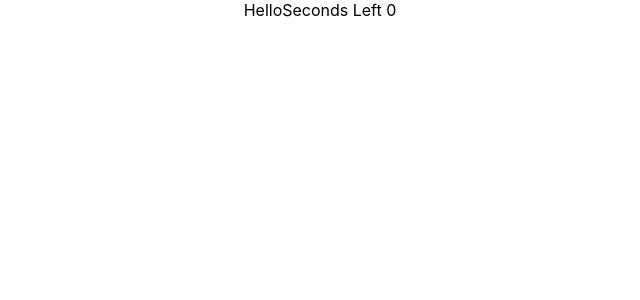
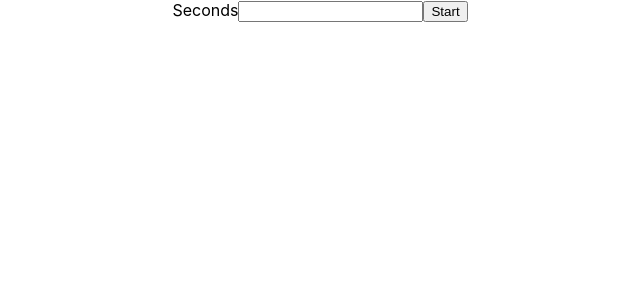
Before and after one commit to sanchit0496/reactjs-machine-coding-challenges, a React (Create React App) app in the folder countdown-timer/: page / in a window 1280 px wide. Shown: the top 300 px of the page, without its empty margins (320-960 px from the left). Built offline with nearby package versions, Linux system fonts and the light colour scheme.

Commit message:
added feature for user to input seconds data

```diff
--- a/countdown-timer/src/App.js
+++ b/countdown-timer/src/App.js
@@ -1,14 +1,38 @@
-import logo from './logo.svg';
 import './App.css';
 import useTimer from './hooks/useTimer';
+import { useState } from 'react';
 
 function App() {
-  const {secondsLeft} = useTimer(5)
+
+  const [started, setStarted] = useState(false)
+  const [secondsEntered, setSecondsEntered] = useState(0)
+
+  const {secondsLeft} = useTimer(started ? secondsEntered : null)
+
+  console.log('secondsLeft',secondsLeft)
+
+  const handleStart = () => {
+    setStarted(true)
+  }
+
+  const handleUserInput = (e, type) => {
+    if(type === 'seconds' && !isNaN(Number(e.target.value))){
+      console.log('e.target.value', e.target.value)
+      setSecondsEntered(e.target.value)
+    }
+  }
 
   return (
     <div className="App">
-      Hello
-      {`Seconds Left ${secondsLeft}`}
+
+      {started ? `Seconds Left ${secondsLeft}` :
+      <>
+       <label>Seconds</label>
+       <input type='text' onChange={(e) => handleUserInput(e, 'seconds')} />
+      </>
+      }
+
+      <button onClick={() => handleStart()}>Start</button>
     </div>
   );
 }
--- a/countdown-timer/src/hooks/useTimer.js
+++ b/countdown-timer/src/hooks/useTimer.js
@@ -1,25 +1,26 @@
 import { useState, useEffect } from "react";
 
 const useTimer = (start) => {
-    const [secondsLeft, setSecondsLeft] = useState(start)
+  const [secondsLeft, setSecondsLeft] = useState(start);
 
-    useEffect(() => {
-      let interval = setInterval(() => {
-        setSecondsLeft((prev) => {
-            if(prev === 1){
-                clearInterval(interval)
-                return 0
-            }
-            return prev -1
-        })
-      }, 1000);
-      return () => clearInterval(interval)
+  useEffect(() => {
+    if (start === null) return;
+    setSecondsLeft(start);
+    let interval = setInterval(() => {
+      setSecondsLeft((prev) => {
+        if (prev === 1) {
+          clearInterval(interval);
+          return 0;
+        }
+        return prev - 1;
+      });
+    }, 1000);
+    return () => clearInterval(interval);
+  }, [start]);
 
-    }, [])
-
-    return{
-        secondsLeft
-    }
-}
+  return {
+    secondsLeft,
+  };
+};
 
 export default useTimer;
```
